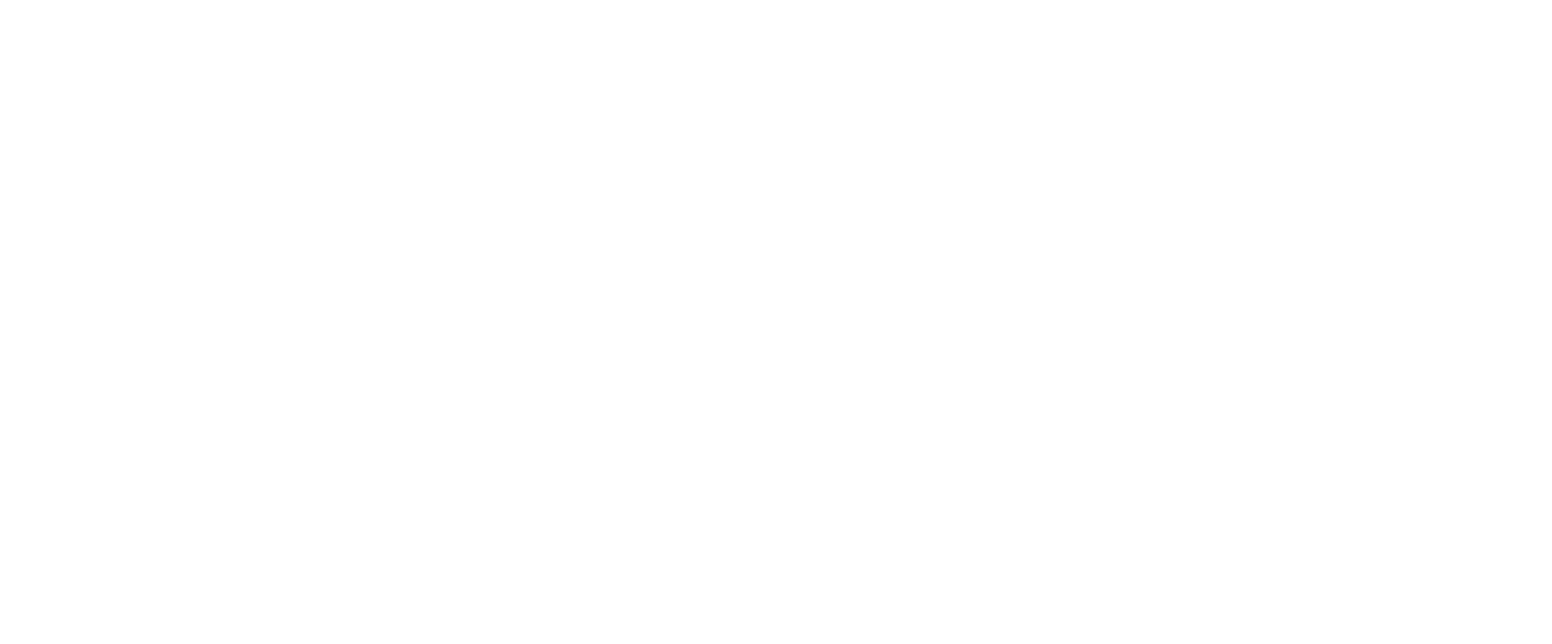
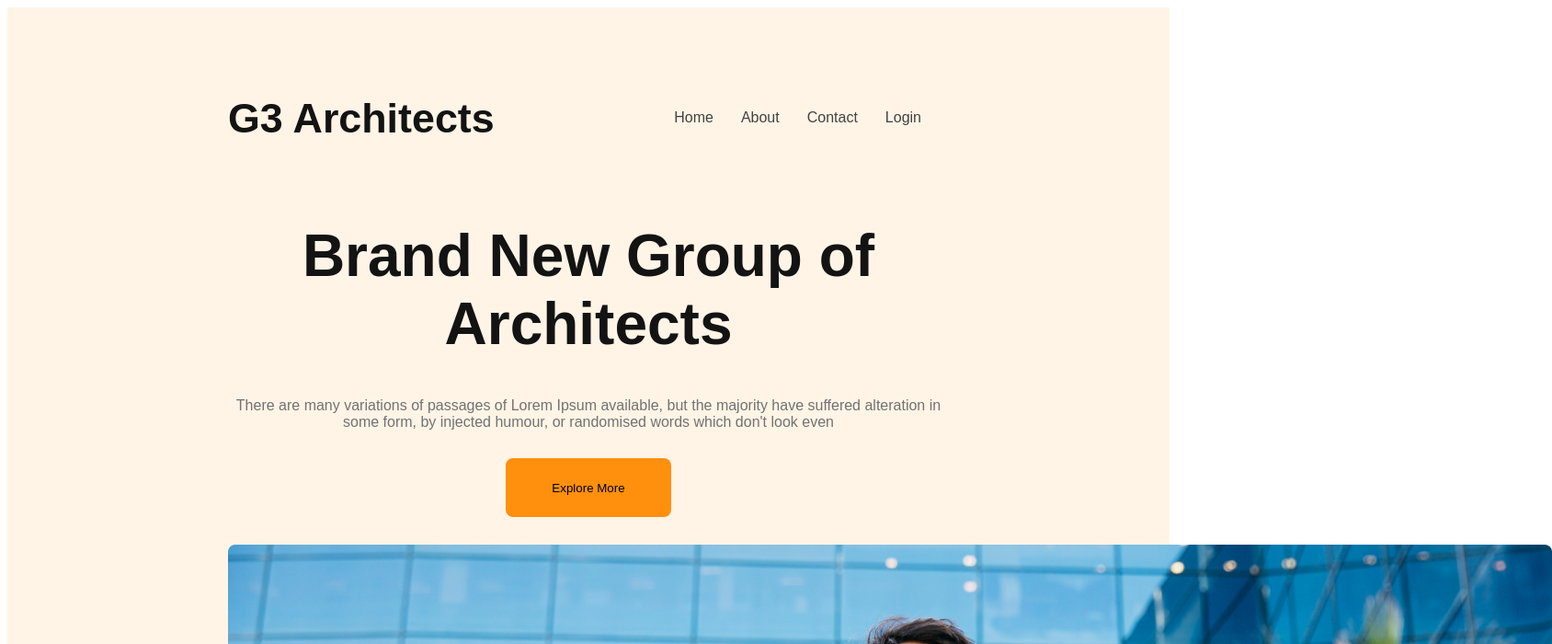
Before and after one commit to Kamrul8043/G3-Architects-resources--module-9, a plain HTML site: page index.html in a window 1280 px wide. Shown: the top 700 px of the page at 92% size, 1688 px wide, since content can reach past the window. Drawn offline with Linux system fonts and the light colour scheme.

Commit message:
banner section complete

```diff
--- a/archite/architect.css
+++ b/archite/architect.css
@@ -0,0 +1,64 @@
+* {
+    font-family: 'Open Sans', sans-serif;
+    font-family: 'Work Sans', sans-serif;
+}
+
+.btn-primary {
+    border-radius: 8px;
+    background: #FF900E;
+    border: none;
+    width: 180px;
+    height: 64px;
+    margin-bottom: 30px;
+}
+
+header {
+    background: rgba(255, 144, 14, 0.10);
+    padding: 50px 240px;
+
+}
+
+.nav-title {
+    font-size: 2.8rem;
+    font-weight: 700;
+    color: #131313;
+}
+
+nav {
+    display: flex;
+    justify-content: space-between;
+    align-items: center;
+}
+
+nav>ul {
+    display: flex;
+}
+
+nav li {
+    list-style: none;
+    margin-right: 30px;
+    font-weight: 500;
+    font-size: 1rem;
+}
+
+nav li a {
+    text-decoration: none;
+    color: #424242;
+}
+
+.banner-content {
+    max-width: 800px;
+    text-align: center;
+    margin: 0 auto;
+}
+
+.banner-title {
+    font-size: 4rem;
+    font-weight: 700;
+    color: #131313;
+}
+
+.banner-discription {
+    color: #727272;
+    margin-bottom: 30px;
+}
--- a/index.html
+++ b/index.html
@@ -7,6 +7,34 @@
     <link rel="stylesheet" href="archite/architect.css">
 </head>
 <body>
+    <header>
+         <nav>
+            <h3 class="nav-title">G3 Architects</h3>
+            <ul>
+                <li><a href="">Home</a></li>
+                <li><a href="">About</a></li>
+                <li><a href="">Contact</a></li>
+                <li><a href="">Login</a></li>
+            </ul>
+         </nav>
+         <div class="banner">
+            <div class="banner-content">
+                <h1 class="banner-title">Brand New
+                    Group of Architects
+                    </h1>
+                    <p class="banner-discription">
+                        There are many variations of passages of Lorem Ipsum available, but the majority have suffered alteration in some form, by injected humour, or randomised words which don't look even
+                    </p>
+                    <button class="btn-primary">Explore More</button>
+            </div>
+                <img src="images/banner.png" alt="">
+         </div>
+    </header>
+    <main>
 
+    </main>
+    <footer>
+
+    </footer>
 </body>
 </html>
```
Also changed, not shown: images/architect.png (added), images/banner.png (added), images/icons/customers.png (added), images/icons/email.png (added), images/icons/projects.png (added), images/icons/ribon.png (added), images/sponsors/amazon.png (added), images/sponsors/figma.png (added), images/sponsors/google.png (added), images/sponsors/spotify.png (added), images/sponsors/telerama.png (added), images/team1.png (added), images/team2.png (added), images/team3.png (added), 1 more files.
